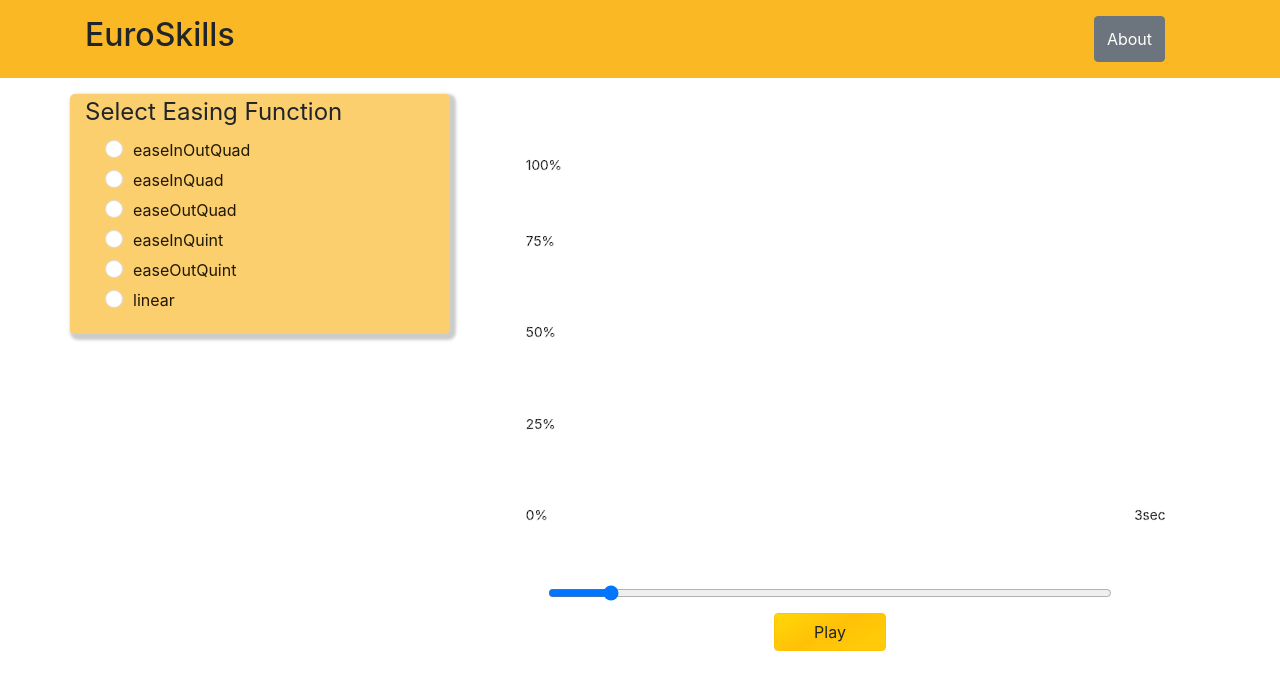
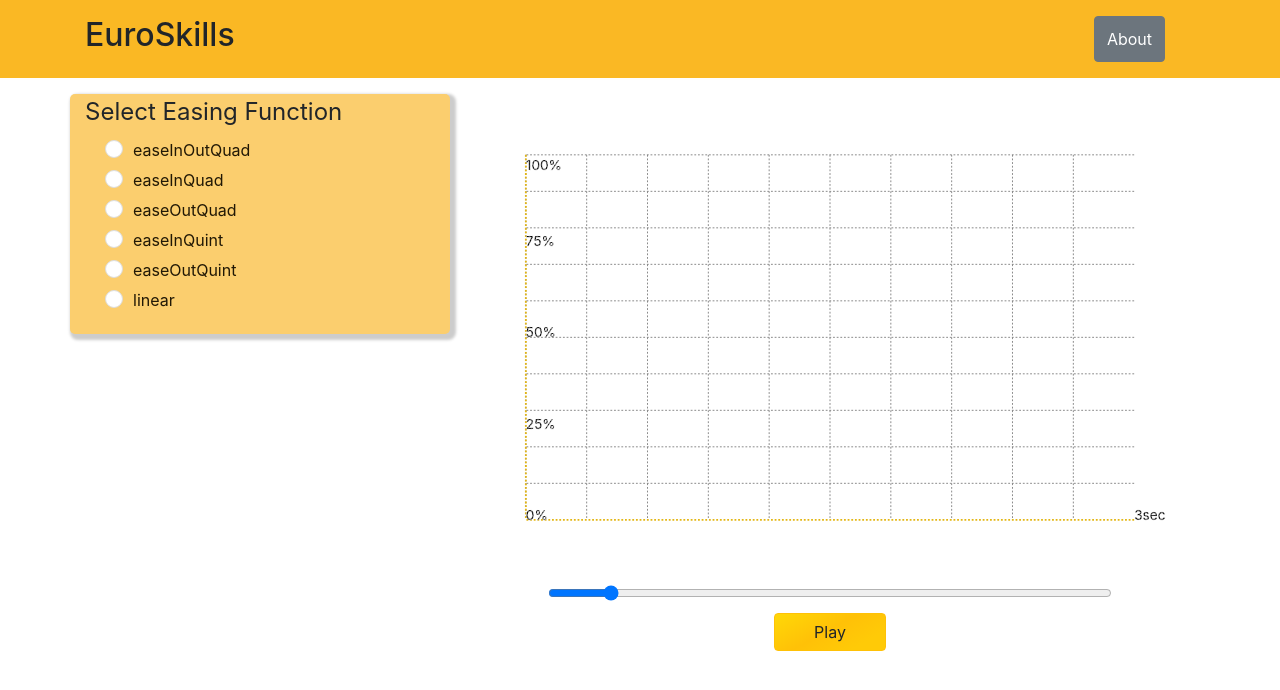
Before and after one commit to ferealqq/EuroSkills2019, a React (Create React App) app: page / in a window 1280 px wide. Shown: the top 690 px of the page. Built offline with nearby package versions, Linux system fonts and the light colour scheme.

Commit message:
chart visual update and found a bug in the percent text

```diff
--- a/package.json
+++ b/package.json
@@ -4,6 +4,7 @@
   "private": true,
   "dependencies": {
     "bootstrap": "^4.3.1",
+    "lodash": "^4.17.15",
     "node-sass": "^4.13.0",
     "react": "^16.12.0",
     "react-dom": "^16.12.0",
--- a/src/Chart.js
+++ b/src/Chart.js
@@ -1,5 +1,6 @@
 import React, { Component } from 'react';
 import { Container,Row,Input,Button,Col } from 'reactstrap';
+import { times } from 'lodash';
 import myData from './easing-functions-subset-1.json';
 /**
 * returns a function that can calculate the equation
@@ -47,7 +48,7 @@ export default class Chart extends Component {
 			return {
 				circleRadius: 40,
 				svgHeight: 600,
-				svgWidth: 1000
+				 svgWidth: 1000
 			}
 		}
 	}
@@ -69,7 +70,7 @@ export default class Chart extends Component {
 		let progressPoints = 100;
 		for (var i = 0; i <= progressPoints; i++) {
 			// we need to divide the progress times three with i times 9 because of the needed amount of points
-			let sec = (i*9)/(progressPoints*3);
+			let sec = (i*3)/(progressPoints);
 			let pr = i/progressPoints;
 			let dataPoint = {
 				"x": sec,
@@ -217,7 +218,7 @@ class LineChart extends Component{
 						id="display-text"
 						style={{visibility: circleVisibility ? "" : "hidden"}}
 						className="progress-display-text">
-						{rangeValue}%
+						{data && data[rangeValue] ? Math.round(data[rangeValue].y) : null}%
 					</text>
 				</svg>
 				<Row className="p-1 justify-content-center">
@@ -235,18 +236,29 @@ class Axis extends Component{
 	calculateYPoint(point){
 		return (point*this.props.styles.svgHeight);
 	}
+	calculateXPoint(point){
+		return (point*this.props.styles.svgWidth);
+	}
 	render(){
 		const { svgHeight:height, svgWidth: width } = this.props.styles;
 		return(
 			<g className="grid" id="xGrid">
 				<g className="x-axis">
+					<line className="axis-line" x1={width} y1={height}  x2="0" y2={height}/>
 					<text x={width} y={height}>3sec</text>
+					{
+						times(10,(round)=><line className="axis-line-grey" x1={this.calculateXPoint(round/10)} y1="0" x2={this.calculateXPoint(round/10)} y2={height}/>)
+					}
 				</g>
-				<g className="y-axis">
+				<g>
+					<line className="axis-line" x1="0" y1="0"  x2="0" y2={height}/>
 					<text x="0" y="25">100%</text>
 					<text x="0" y={this.calculateYPoint(1/4)}>75%</text>
 					<text x="0" y={this.calculateYPoint(2/4)}>50%</text>
 					<text x="0" y={this.calculateYPoint(3/4)}>25%</text>
+					{
+						times(10,(round)=><line className="axis-line-grey" x1={width} y1={this.calculateYPoint(round/10)}  x2="0" y2={this.calculateYPoint(round/10)}/>)
+					}
 					<text x="0" y={height}>0%</text>
 				</g>
 			</g>
--- a/src/index.scss
+++ b/src/index.scss
@@ -150,3 +150,13 @@ $lightDefault: #FBCE6E;
 	transform: scale(0.9);
 	transition: opacity 300ms, transform 300ms;
 }
+
+.axis-line{
+    stroke: $shadowierDefault;
+    stroke-width: 3px;
+}
+
+.axis-line-grey{
+    stroke: grey;
+    stroke-width: 1.5px;
+}
```
Also changed, not shown: 1 other file (tests, documents, lock files or other folders).
